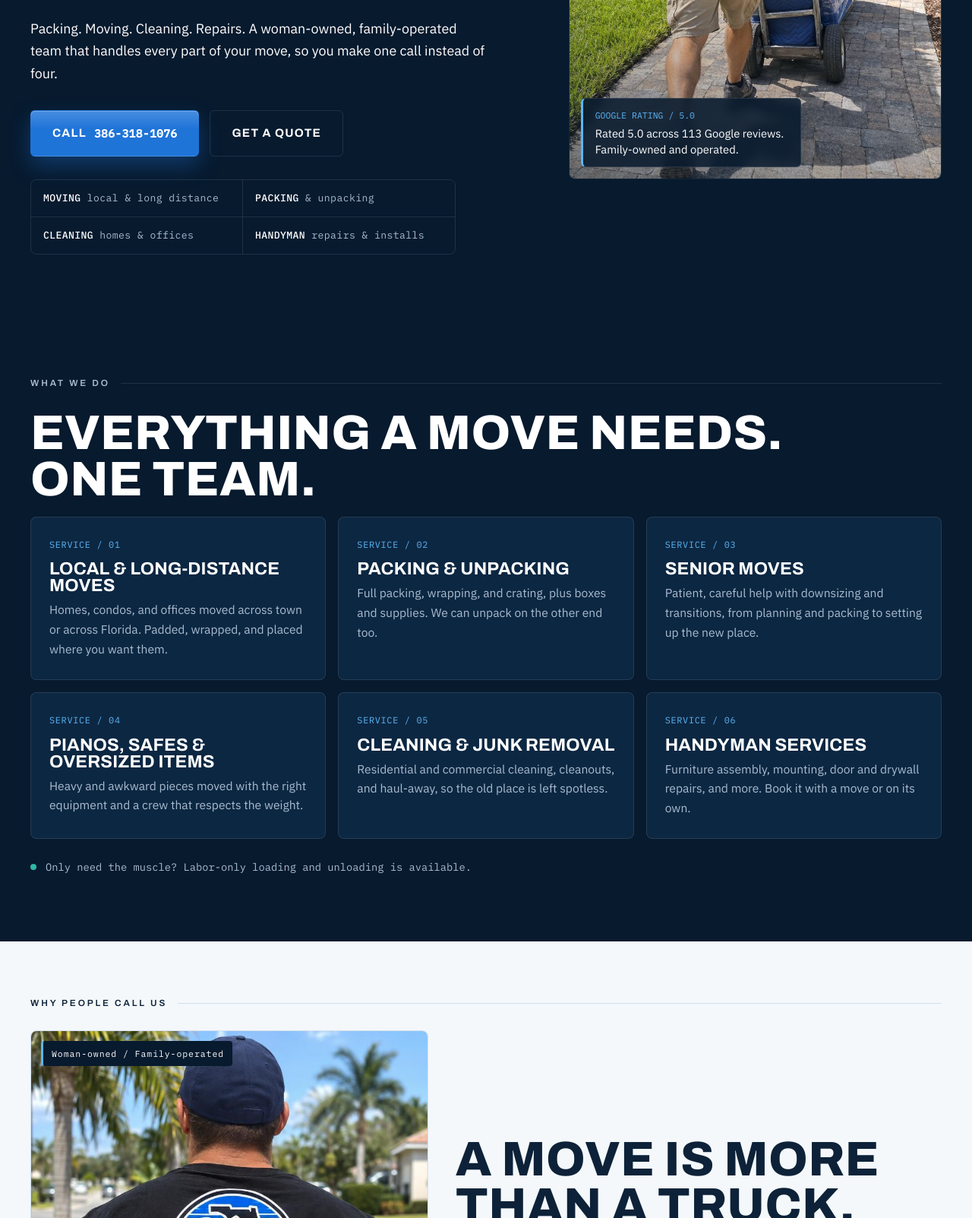
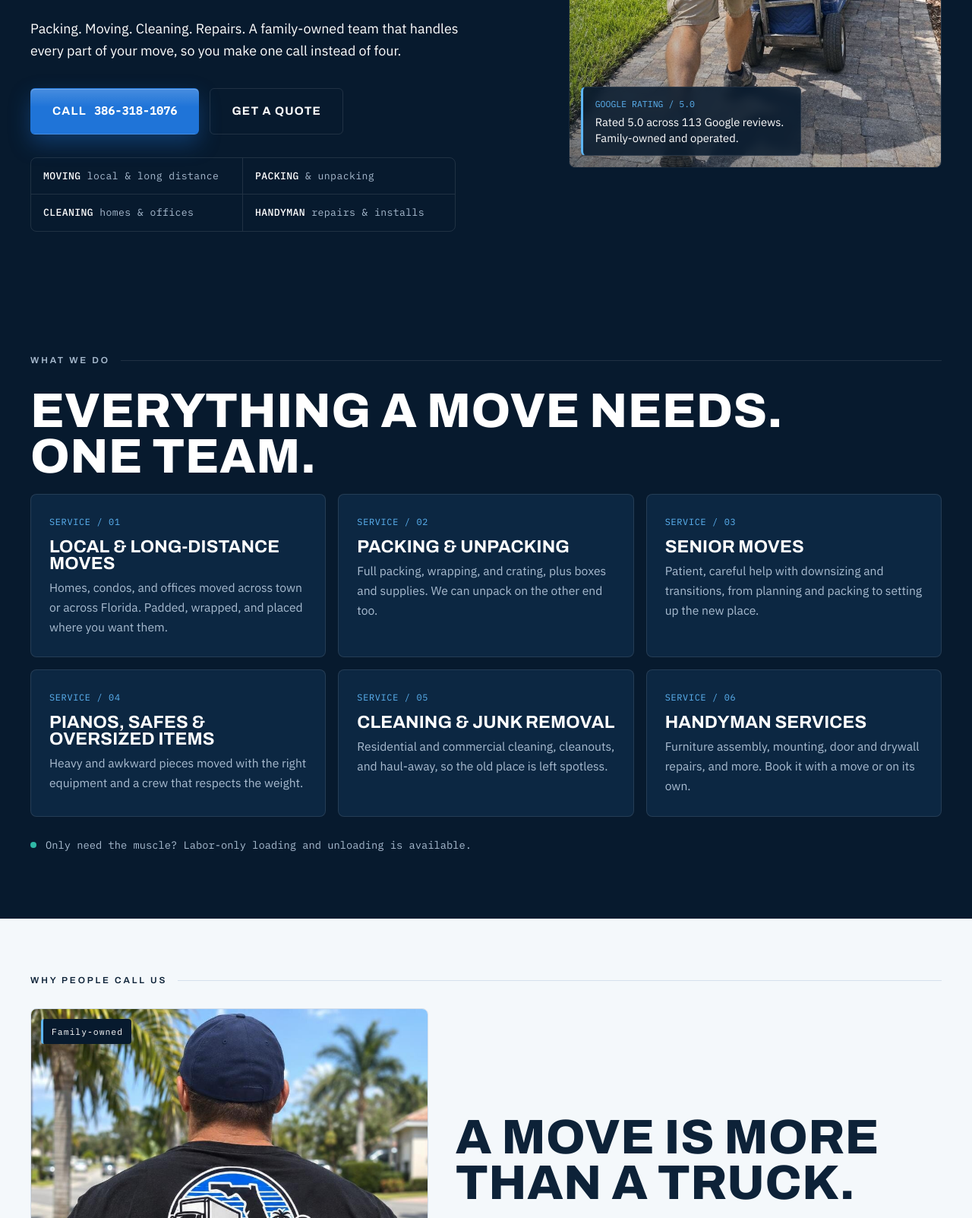
Before and after one commit to patalanocameron-ui/florida-pro-movers-site, a plain HTML site: page index.html in a window 1280 px wide. Shown: the part 687-2290 px from the top of the page at 76% size. Drawn offline with Linux system fonts and the light colour scheme.

Commit message:
Describe the business as family-owned
Co-Authored-By: Claude Fable 5.2 <noreply@anthropic.com>
Claude-Session: https://claude.ai/code/session_01Aw1ZAooiU7yTKLCkjMoZZw

```diff
--- a/index.html
+++ b/index.html
@@ -4,7 +4,7 @@
   <meta charset="UTF-8" />
   <meta name="viewport" content="width=device-width, initial-scale=1.0" />
   <title>Florida Pro Movers & Home Solutions | Moving, Cleaning & Handyman in Daytona Beach, FL</title>
-  <meta name="description" content="Woman-owned, family-operated movers in Daytona Beach. Local and long-distance moves, packing, senior moves, cleaning, and handyman services. Call 386-318-1076." />
+  <meta name="description" content="Family-owned movers in Daytona Beach. Local and long-distance moves, packing, senior moves, cleaning, and handyman services. Call 386-318-1076." />
   <meta property="og:title" content="Florida Pro Movers & Home Solutions | Moving, Cleaning & Handyman" />
   <meta property="og:description" content="One crew for the whole move. Packing, moving, cleaning, and handyman services in Daytona Beach and Volusia County." />
   <meta property="og:type" content="website" />
@@ -20,7 +20,7 @@
     "@context": "https://schema.org",
     "@type": "MovingCompany",
     "name": "Florida Pro Movers & Home Solutions",
-    "description": "Woman-owned, family-operated moving company offering local and long-distance moves, packing, senior moves, cleaning, and handyman services.",
+    "description": "Family-owned moving company offering local and long-distance moves, packing, senior moves, cleaning, and handyman services.",
     "telephone": "+13863181076",
     "image": "./assets/og-image.png",
     "areaServed": [
@@ -289,7 +289,7 @@
           <span class="kicker">Moving, Cleaning &amp; Handyman · Daytona Beach, FL</span>
           <h1>One crew for the whole move.</h1>
           <div class="strap" aria-hidden="true"></div>
-          <p>Packing. Moving. Cleaning. Repairs. A woman-owned, family-operated team that handles every part of your move, so you make one call instead of four.</p>
+          <p>Packing. Moving. Cleaning. Repairs. A family-owned team that handles every part of your move, so you make one call instead of four.</p>
           <div class="hero-actions">
             <a class="btn btn-primary" href="tel:3863181076">Call <span class="num">386-318-1076</span></a>
             <a class="btn btn-ghost-dark" href="#quote">Get a Quote</a>
@@ -335,7 +335,7 @@
         <div class="why-grid">
           <div class="why-media rv">
             <img src="./assets/team-shirt.jpg" alt="Back of a Florida Pro Movers crew shirt listing moving, packing, senior moves, pianos and safes, cleaning, and handyman" width="880" height="1168" loading="lazy" />
-            <span class="tag">Woman-owned / Family-operated</span>
+            <span class="tag">Family-owned</span>
           </div>
           <div class="why-copy">
             <h2 class="rv">A move is more than a truck.</h2>
```
